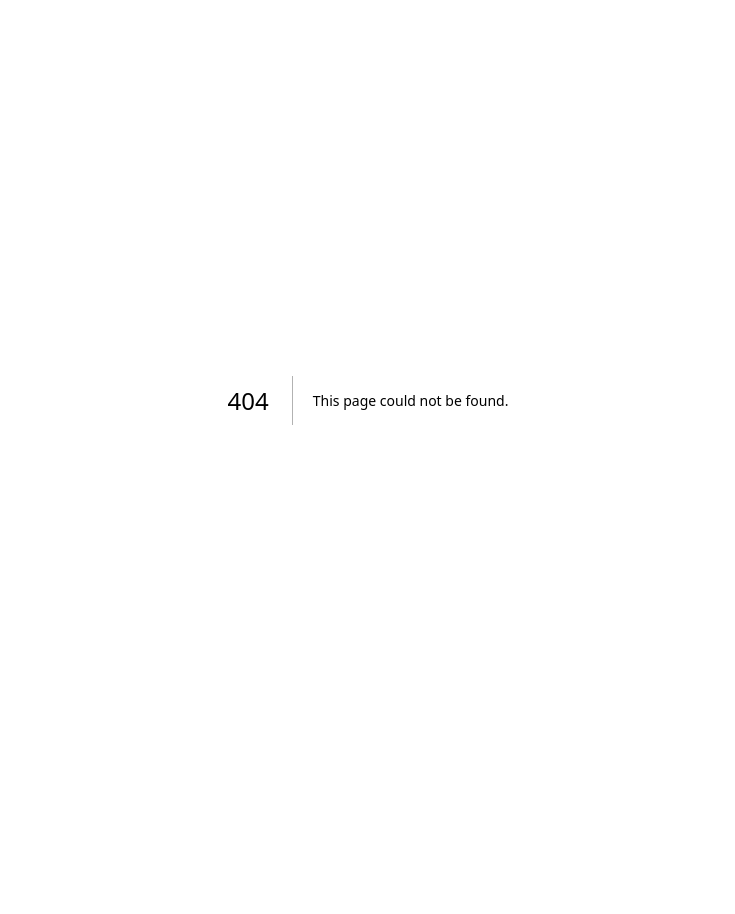
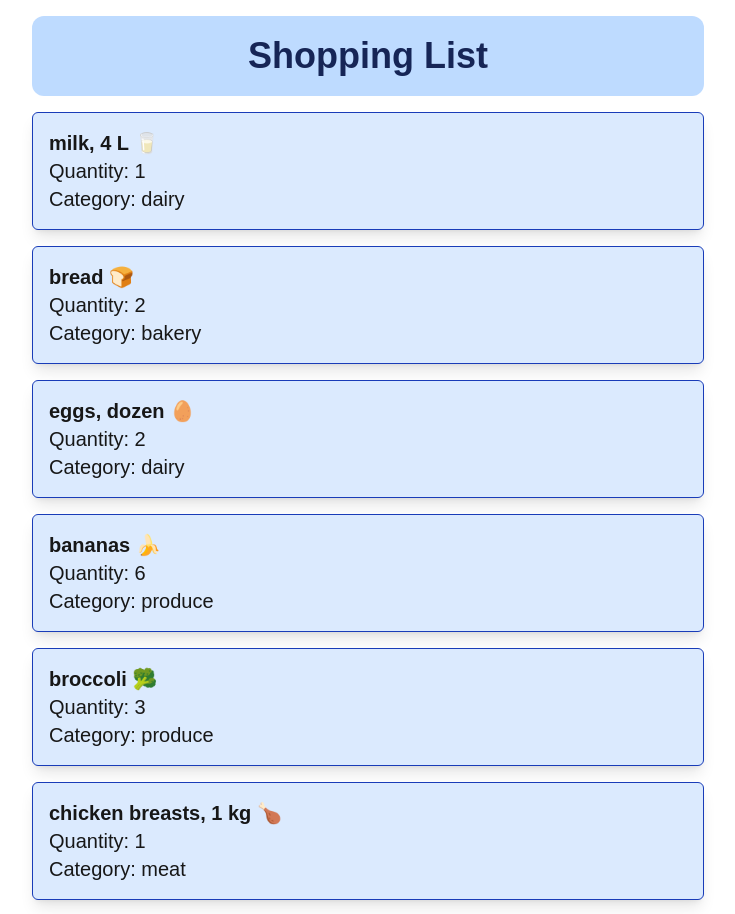
Before and after one commit to Jasleen-Kaur77/cprg306-assignments, a Next.js app: page /week-6 in a window 1280 px wide. Before the commit this address had no page. Shown: the top 914 px of the page, without its empty margins (272-1007 px from the left). Before the commit the page ends 800 px from the top, so only its background shows below. Built offline with nearby package versions, Linux system fonts and the light colour scheme.

Commit message:
Create files and set up folder structure

```diff
--- a/app/page.js
+++ b/app/page.js
@@ -8,6 +8,7 @@ export default function Page() {
       <Link href="/week-3"> - Go to Week 3</Link>
       <Link href="/week-4"> - Go to Week 4</Link>
       <Link href="/week-5"> - Go to Week 5</Link>
+      <Link href="/week-6"> - Go to Week 6</Link>
     </main>
   );
 }
--- /dev/null
+++ b/app/week-6/item-list.js
@@ -0,0 +1,99 @@
+import Item from "./item";
+
+export default function ItemList() {
+  const item1 = {
+    name: "milk, 4 L 🥛",
+    quantity: 1,
+    category: "dairy",
+  };
+
+  const item2 = {
+    name: "bread 🍞",
+    quantity: 2,
+    category: "bakery",
+  };
+
+  const item3 = {
+    name: "eggs, dozen 🥚",
+    quantity: 2,
+    category: "dairy",
+  };
+
+  const item4 = {
+    name: "bananas 🍌",
+    quantity: 6,
+    category: "produce",
+  };
+
+  const item5 = {
+    name: "broccoli 🥦",
+    quantity: 3,
+    category: "produce",
+  };
+
+  const item6 = {
+    name: "chicken breasts, 1 kg 🍗",
+    quantity: 1,
+    category: "meat",
+  };
+
+  const item7 = {
+    name: "pasta sauce 🍝",
+    quantity: 3,
+    category: "canned goods",
+  };
+
+  const item8 = {
+    name: "spaghetti, 454 g 🍝",
+    quantity: 2,
+    category: "dry goods",
+  };
+
+  const item9 = {
+    name: "toilet paper, 12 pack 🧻",
+    quantity: 1,
+    category: "household",
+  };
+
+  const item10 = {
+    name: "paper towels, 6 pack",
+    quantity: 1,
+    category: "household",
+  };
+
+  const item11 = {
+    name: "dish soap 🍽️",
+    quantity: 1,
+    category: "household",
+  };
+
+  const item12 = {
+    name: "hand soap 🧼",
+    quantity: 4,
+    category: "household",
+  };
+
+  const items = [item1, item2, item3,
+    item4, item5, item6,
+    item7, item8, item9,
+    item10, item11, item12,
+  ];
+
+  return (
+    <ul>
+      <Item {...items[0]} />
+      <Item {...items[1]} />
+      <Item {...items[2]} />
+      <Item {...items[3]} />
+      <Item {...items[4]} />
+      <Item {...items[5]} />
+      <Item {...items[6]} />
+      <Item {...items[7]} />
+      <Item {...items[8]} />
+      <Item {...items[9]} />
+      <Item {...items[10]} />
+      <Item {...items[11]} />
+    </ul>
+  );
+
+}
--- /dev/null
+++ b/app/week-6/item.js
@@ -0,0 +1,9 @@
+export default function Item({ name, quantity, category }) {
+  return (
+    <li className="shadow-lg text-left text-xl my-4 mx-auto max-w-2xl border border-blue-800 bg-blue-100 rounded-md p-4">
+      <p className="font-semibold">{name}</p>
+      <p>Quantity: {quantity}</p>
+      <p>Category: {category}</p>
+    </li>
+  );
+}
--- /dev/null
+++ b/app/week-6/items.json
@@ -0,0 +1,74 @@
+[
+  {
+    "id": "1h2GJKH12gkHG31h1H",
+    "name": "milk, 4 L 🥛",
+    "quantity": 1,
+    "category": "dairy"
+  },
+  {
+    "id": "2KJH3k2j3H1k2J3K1H",
+    "name": "bread 🍞",
+    "quantity": 2,
+    "category": "bakery"
+  },
+  {
+    "id": "3h2KJH3k2j3H1k2J3",
+    "name": "eggs, dozen 🥚",
+    "quantity": 2,
+    "category": "dairy"
+  },
+  {
+    "id": "4k2J3K1H2GJKH12gk",
+    "name": "bananas 🍌",
+    "quantity": 6,
+    "category": "produce"
+  },
+  {
+    "id": "5H1h1H2KJH3k2j3H",
+    "name": "broccoli 🥦",
+    "quantity": 3,
+    "category": "produce"
+  },
+  {
+    "id": "6H1k2J3K1H2GJKH1",
+    "name": "chicken breasts, 1 kg 🍗",
+    "quantity": 1,
+    "category": "meat"
+  },
+  {
+    "id": "7gkHG31h1H2KJH3k",
+    "name": "pasta sauce 🍝",
+    "quantity": 3,
+    "category": "canned goods"
+  },
+  {
+    "id": "8j3H1k2J3K1H2GJK",
+    "name": "spaghetti, 454 g 🍝",
+    "quantity": 2,
+    "category": "dry goods"
+  },
+  {
+    "id": "9H12gkHG31h1H2KJ",
+    "name": "toilet paper, 12 pack 🧻",
+    "quantity": 1,
+    "category": "household"
+  },
+  {
+    "id": "10H3k2j3H1k2J3K1",
+    "name": "paper towels, 6 pack",
+    "quantity": 1,
+    "category": "household"
+  },
+  {
+    "id": "11k2J3K1H2GJKH12",
+    "name": "dish soap 🍽️",
+    "quantity": 1,
+    "category": "household"
+  },
+  {
+    "id": "12GJKH12gkHG31h1",
+    "name": "hand soap 🧼",
+    "quantity": 4,
+    "category": "household"
+  }
+]
--- /dev/null
+++ b/app/week-6/page.js
@@ -0,0 +1,14 @@
+import ItemList from "./item-list";
+
+export default function Page() {
+  return (
+    <main>
+      <header className="m-4 p-5 bg-blue-200 mx-auto max-w-2xl rounded-xl">
+        <h1 className="text-2xl lg:text-4xl font-bold text-center text-blue-950" >Shopping List</h1>
+      </header>
+      <section>
+        <ItemList />
+      </section>
+    </main>
+  );
+}
```
